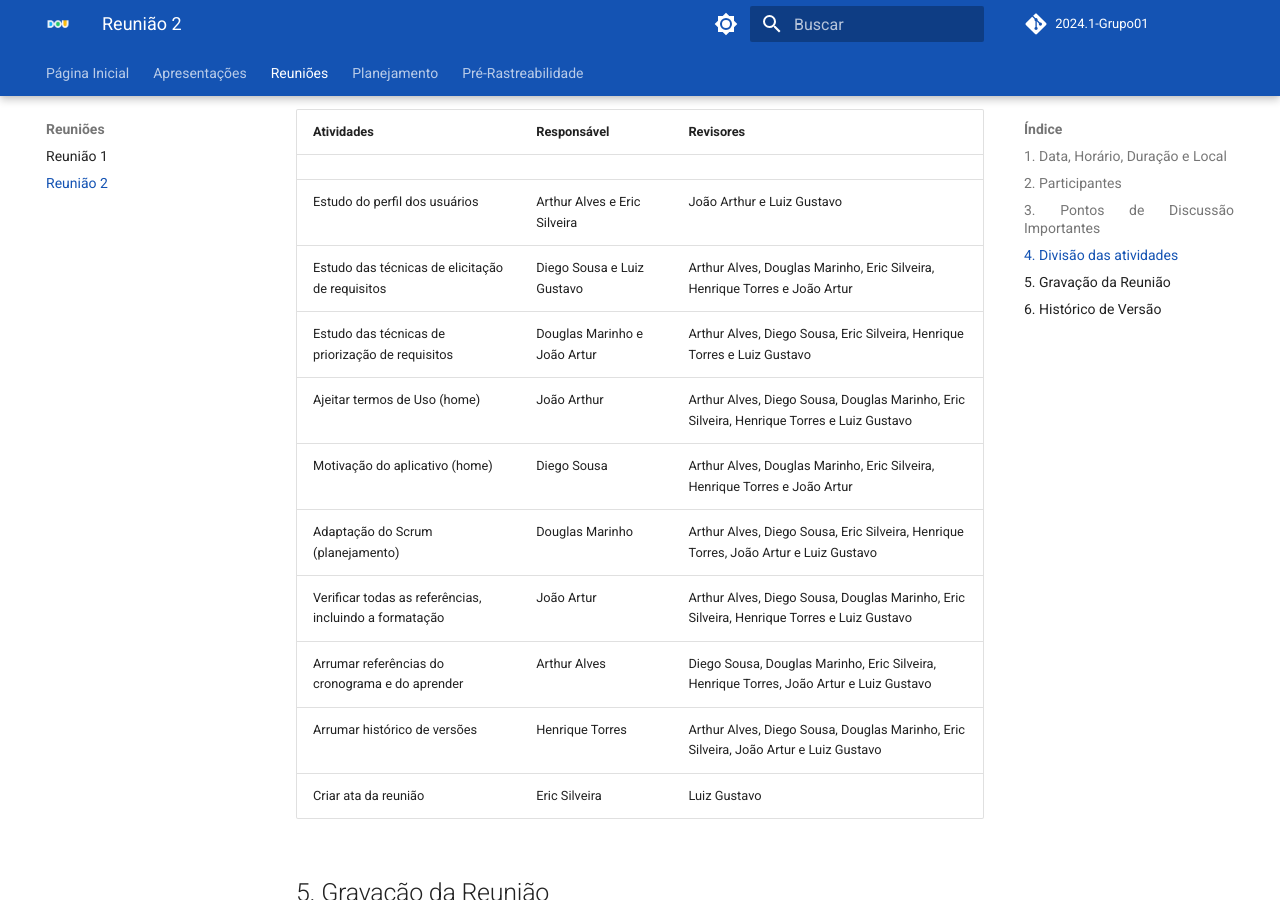
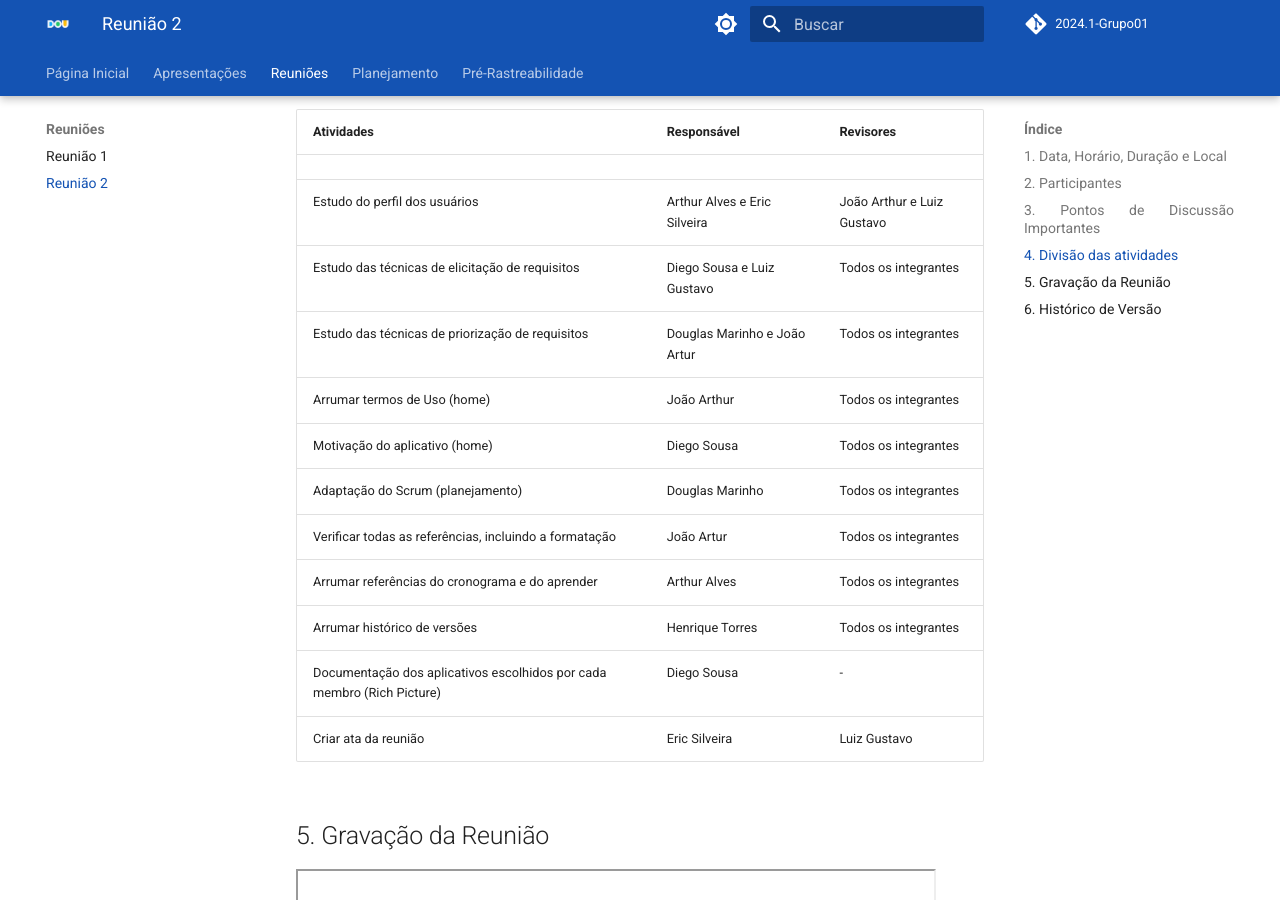
Before and after one commit to Requisitos-de-Software/2024.1-DiarioOficialdaUniao, an MkDocs documentation site: the page built from docs/reuniao/reuniao2.md, in a window 1280 px wide and 900 px high, scrolled down 1081 px. Built offline with MkDocs 1.6.1 and Material for MkDocs 9.7.7, drawn with Linux system fonts in a browser that asks for light colours; comment, search, counter and statistics services are not loaded; the version menu is left out.

Commit message:
Update reuniao2.md

```diff
--- a/docs/reuniao/reuniao2.md
+++ b/docs/reuniao/reuniao2.md
@@ -32,15 +32,16 @@ Sobre a divisão das atividades do grupo, ficou da seguinte forma:
 |Atividades|Responsável|Revisores|
 |----------|-----------|---------|
 |  |  |  |
-| Estudo do perfil dos usuários | Arthur Alves e Eric Silveira | João Arthur e Luiz Gustavo|
-| Estudo das técnicas de elicitação de requisitos | Diego Sousa e Luiz Gustavo | Arthur Alves, Douglas Marinho, Eric Silveira, Henrique Torres e João Artur |
-| Estudo das técnicas de priorização de requisitos | Douglas Marinho e João Artur | Arthur Alves, Diego Sousa, Eric Silveira, Henrique Torres e Luiz Gustavo |
-| Ajeitar termos de Uso (home) | João Arthur | Arthur Alves, Diego Sousa, Douglas Marinho, Eric Silveira, Henrique Torres e Luiz Gustavo |
-| Motivação do aplicativo (home) | Diego Sousa | Arthur Alves, Douglas Marinho, Eric Silveira, Henrique Torres e João Artur |
-| Adaptação do Scrum (planejamento) | Douglas Marinho | Arthur Alves, Diego Sousa, Eric Silveira, Henrique Torres, João Artur e Luiz Gustavo |
-| Verificar todas as referências, incluindo a formatação | João Artur | Arthur Alves, Diego Sousa, Douglas Marinho, Eric Silveira, Henrique Torres e Luiz Gustavo |
-| Arrumar referências do cronograma e do aprender | Arthur Alves | Diego Sousa, Douglas Marinho, Eric Silveira, Henrique Torres, João Artur e Luiz Gustavo |
-| Arrumar histórico de versões | Henrique Torres | Arthur Alves, Diego Sousa, Douglas Marinho, Eric Silveira, João Artur e Luiz Gustavo |
+| Estudo do perfil dos usuários | Arthur Alves e Eric Silveira | João Arthur e Luiz Gustavo |
+| Estudo das técnicas de elicitação de requisitos | Diego Sousa e Luiz Gustavo | Todos os integrantes |
+| Estudo das técnicas de priorização de requisitos | Douglas Marinho e João Artur | Todos os integrantes |
+| Arrumar termos de Uso (home) | João Arthur | Todos os integrantes |
+| Motivação do aplicativo (home) | Diego Sousa | Todos os integrantes |
+| Adaptação do Scrum (planejamento) | Douglas Marinho | Todos os integrantes |
+| Verificar todas as referências, incluindo a formatação | João Artur | Todos os integrantes |
+| Arrumar referências do cronograma e do aprender | Arthur Alves | Todos os integrantes |
+| Arrumar histórico de versões | Henrique Torres | Todos os integrantes |
+| Documentação dos aplicativos escolhidos por cada membro (Rich Picture) | Diego Sousa | - |
 | Criar ata da reunião | Eric Silveira | Luiz Gustavo |
 
 ## 5. Gravação da Reunião
```
